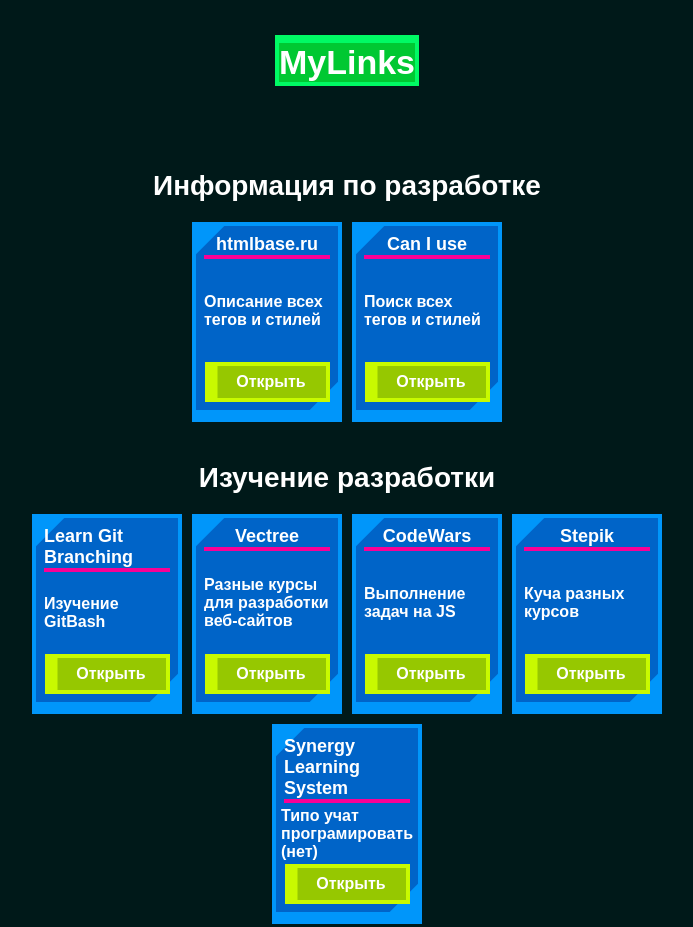
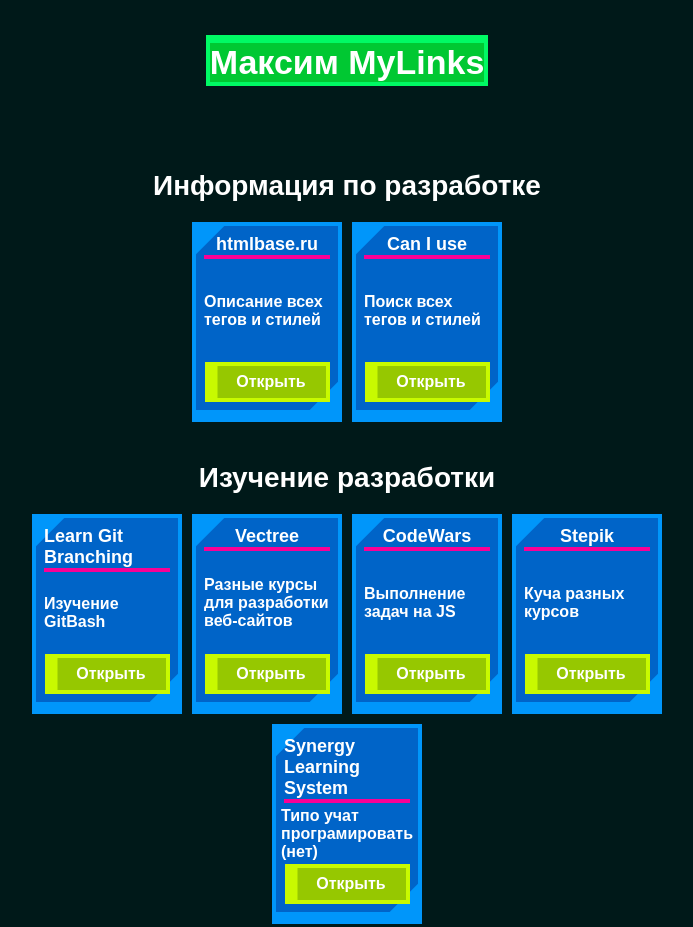
Before and after one commit to FThreeF/MyLinks, a plain HTML site: page index.html in a window 1280 px wide. Shown: the top 927 px of the page, without its empty margins (293-986 px from the left). Drawn offline with Linux system fonts and the light colour scheme.

Commit message:
Update index.html
Test

```diff
--- a/index.html
+++ b/index.html
@@ -10,7 +10,7 @@
 <body>
     <header class="header">
         <div class="header__container container">
-            <h1 class="header__title">MyLinks</h1>
+            <h1 class="header__title">Максим MyLinks</h1>
         </div>
     </header>
     <div class="content">
```
